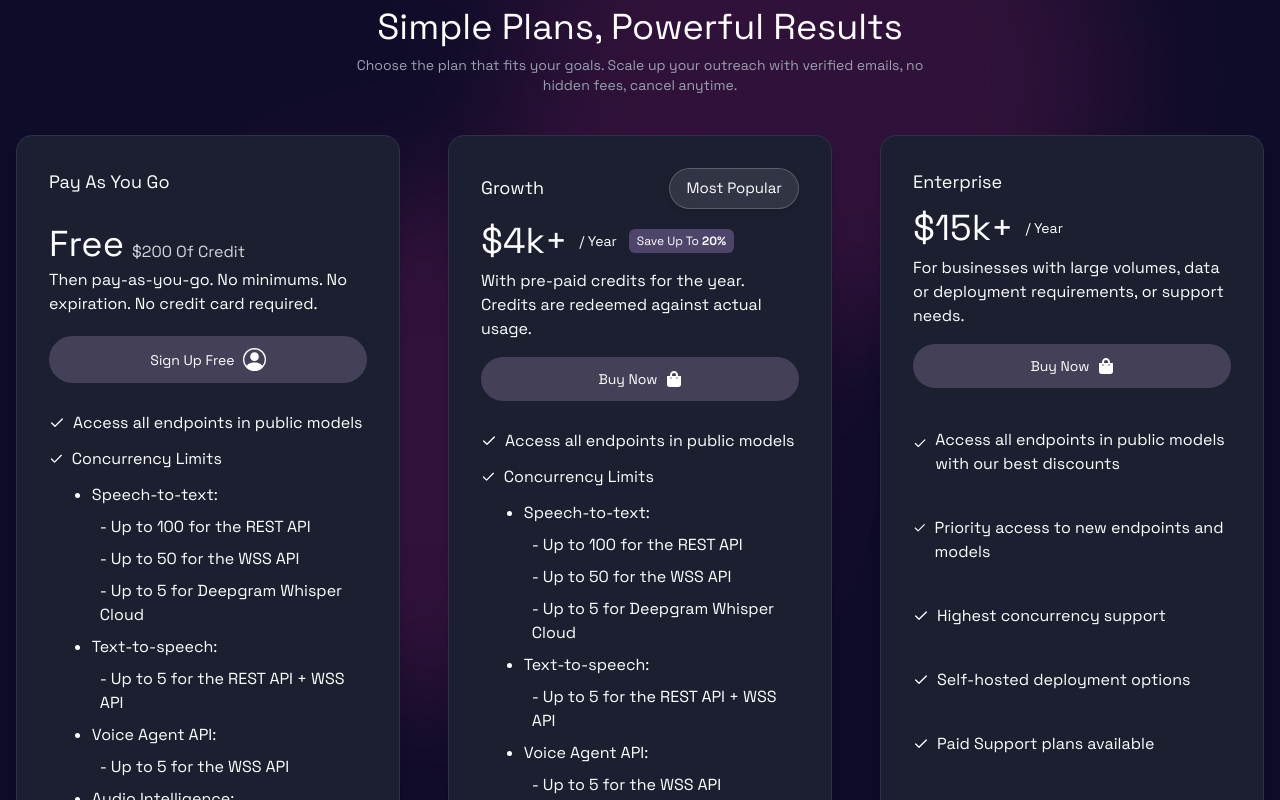
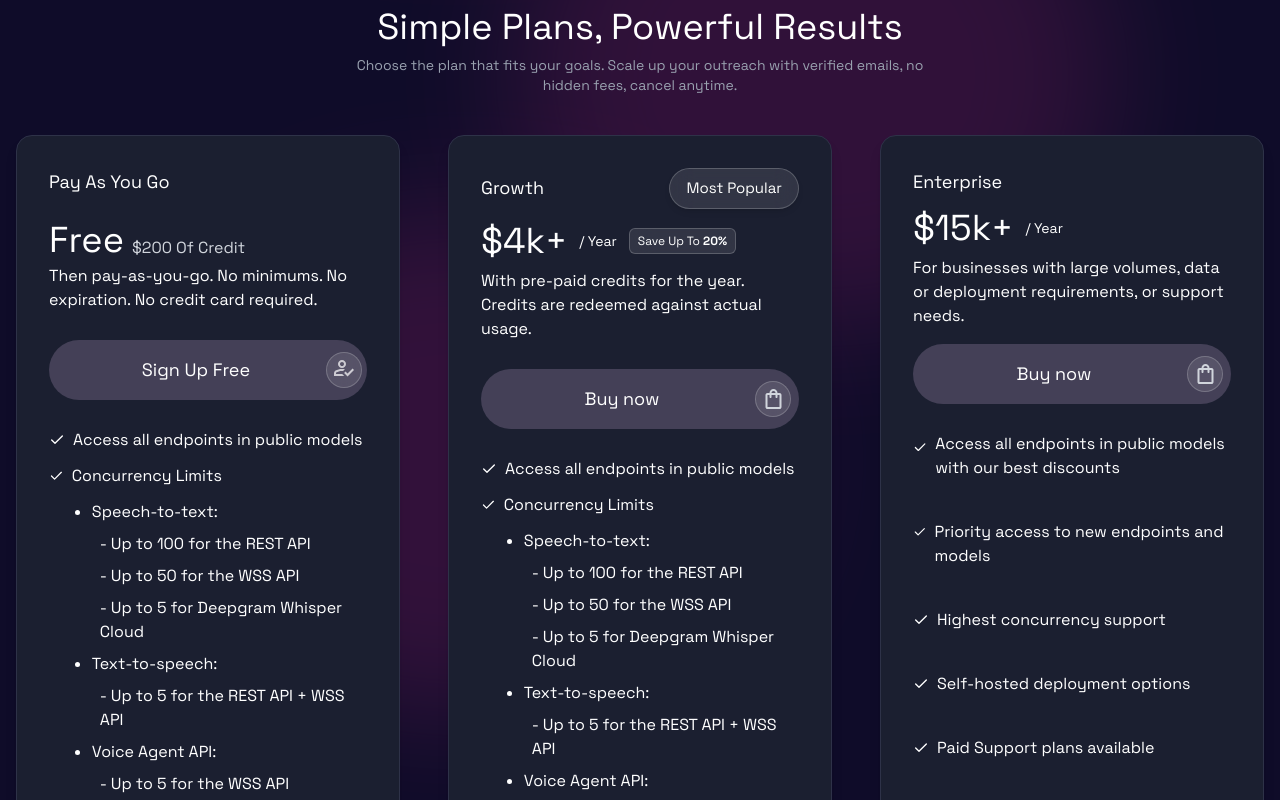
Before and after one commit to aniket1153/emailFinder, a React (Vite) app: page / in a window 1280 px wide. Shown: the part 1380-2180 px from the top of the page. Built offline with nearby package versions, Linux system fonts and the light colour scheme.

Commit message:
css  fixed add svg in button in three cards and add Download button in table

```diff
--- a/src/Components/AboutUs.jsx
+++ b/src/Components/AboutUs.jsx
@@ -74,7 +74,7 @@ const AboutUs = () => {
       </div>
 
       {/* Button */}
-      <div className="mt-10 flex justify-center lg:justify-start lg:ml-28">
+      <div className="mt-10 flex justify-center lg:justify-start lg:ml-46">
         <button className="flex items-center gap-3 text-white text-base md:text-lg font-semibold px-6 py-3 rounded-full border-2 border-blue-400 bg-gradient-to-r from-purple-500 via-pink-500 to-pink-400 hover:opacity-90 transition-all duration-300 shadow-lg">
           Read More
           <span className="bg-white/20 p-2 rounded-full">
--- /dev/null
+++ b/src/Components/LockCircleIcon.jsx
@@ -0,0 +1,28 @@
+import React from "react";
+
+const LockCircleIcon = () => {
+  return (
+    <div className="group relative w-9 h-9 cursor-pointer">
+      {/* Circle background with default glass and hover gradient */}
+      <div className="absolute inset-0 rounded-full transition-all duration-300
+        bg-white/10 backdrop-blur-sm border border-white/20
+        group-hover:bg-gradient-to-b group-hover:from-[#6B4EFF] group-hover:to-[#FC4B94] group-hover:border-transparent">
+      </div>
+
+      {/* Lock icon */}
+      <svg
+        width="17"
+        height="20"
+        viewBox="0 0 16 20"
+        fill="none"
+        xmlns="http://www.w3.org/2000/svg"
+        className="absolute top-[8px] left-[10px] transition-colors duration-300
+          fill-gray-300 group-hover:fill-white"
+      >
+        <path d="M2 20C1.45 20 0.979167 19.8042 0.5875 19.4125C0.195833 19.0208 0 18.55 0 18V6C0 5.45 0.195833 4.97917 0.5875 4.5875C0.979167 4.19583 1.45 4 2 4H4C4 2.9 4.39167 1.95833 5.175 1.175C5.95833 0.391667 6.9 0 8 0C9.1 0 10.0417 0.391667 10.825 1.175C11.6083 1.95833 12 2.9 12 4H14C14.55 4 15.0208 4.19583 15.4125 4.5875C15.8042 4.97917 16 5.45 16 6V18C16 18.55 15.8042 19.0208 15.4125 19.4125C15.0208 19.8042 14.55 20 14 20H2ZM2 18H14V6H12V8C12 8.28333 11.9042 8.52083 11.7125 8.7125C11.5208 8.90417 11.2833 9 11 9C10.7167 9 10.4792 8.90417 10.2875 8.7125C10.0958 8.52083 10 8.28333 10 8V6H6V8C6 8.28333 5.90417 8.52083 5.7125 8.7125C5.52083 8.90417 5.28333 9 5 9C4.71667 9 4.47917 8.90417 4.2875 8.7125C4.09583 8.52083 4 8.28333 4 8V6H2V18ZM6 4H10C10 3.45 9.80417 2.97917 9.4125 2.5875C9.02083 2.19583 8.55 2 8 2C7.45 2 6.97917 2.19583 6.5875 2.5875C6.19583 2.97917 6 3.45 6 4Z"/>
+      </svg>
+    </div>
+  );
+};
+
+export default LockCircleIcon;
--- a/src/Components/SimplePlans.jsx
+++ b/src/Components/SimplePlans.jsx
@@ -3,6 +3,8 @@ import {  FaArrowRight, FaShoppingBag } from "react-icons/fa";
 import { BsPersonCircle } from "react-icons/bs";
  import { FiCheck  } from 'react-icons/fi';
 import { RxCross1 } from 'react-icons/rx';
+import UserIconButton from "./UserIconButton";
+import LockCircleIcon from "./LockCircleIcon";
 
 const SimplePlans = () => {
   return (
@@ -34,16 +36,16 @@ const SimplePlans = () => {
 
         {/* CARD 1: Pay As You Go */}
         <div className="flex group flex-col min-h-[680px] bg-[#1b1f30] border border-[#2e3248] hover:bg-gradient-to-b hover:from-[#6B4EFF] hover:to-[#FC4B94] text-white rounded-2xl p-6 sm:p-8 w-full max-w-[400px] shadow-lg transition-colors duration-300 relative z-10">
-          <h3 className="text-lg font-spaceGrotesk mb-7">Pay As You Go</h3>
+          <h3 className="text-lg font-spaceGrotesk mb-6">Pay As You Go</h3>
           <div className="text-4xl font-spaceGrotesk mb-1 flex items-center">
             Free <span className="text-[1rem] text-gray-300 ml-2 mt-4">$200 Of Credit</span>
           </div>
-          <p className="text-[1rem] text-white mb-5 font-inter">
+          <p className="text-[1rem] text-white mb-7 font-inter">
             Then pay-as-you-go. No minimums. No expiration. No credit card required.
           </p>
-          <button className="w-full bg-[#444057] group-hover:bg-white group-hover:text-black transition-colors duration-200 py-3 rounded-full font-inter flex items-center justify-center gap-2 text-sm mb-7">
-            Sign Up Free <BsPersonCircle size={23} />
-          </button>
+          <div className="w-full text-lg  bg-[#444057] group-hover:bg-white group-hover:text-black transition-colors duration-200 py-3 rounded-full font-inter flex items-center justify-center   mb-7">
+            <div className="mr-19 ml-22">Sign Up Free</div> <div className=" "><UserIconButton className="bg-gray-900 min-h-screen ml-7 flex items-center justify-center"/></div>
+          </div>
           <ul className="space-y-3 text-[1rem] font-inter">
             <li className="flex items-start gap-2">
               <FiCheck size={16} className="mt-1" />
@@ -75,26 +77,26 @@ const SimplePlans = () => {
         </div>
 
         {/* CARD 2: Growth */}
-        <div className="flex group flex-col min-h-[680px] bg-[#1b1f30] border border-[#2e3248] hover:bg-gradient-to-b hover:from-[#6B4EFF] hover:to-[#FC4B94] text-white rounded-2xl p-6 sm:p-8 w-full max-w-[400px] shadow-lg transition-colors duration-300 relative z-10">
+        <div className="flex group flex-col min-h-[680px] bg-[#1b1f30] border border-[#2e3248] hover:bg-gradient-to-b hover:from-[#6B4EFF] hover:to-[#FC4B94] text-white rounded-2xl p-6 sm:p-8 w-full max-w-[400px] shadow-lg transition-colors duration-300 relative z-10 cursor-pointer hover:cursor-default">
           <div className="flex justify-between items-center mb-3">
-            <h3 className="text-lg font-spaceGrotesk">Growth</h3>
-            <div className="bg-white/10 backdrop-blur-md border border-white/20 text-[15px] px-4 py-2 rounded-3xl font-spaceGrotesk shadow-md">
+            <h3 className="text-lg font-spaceGrotesk ">Growth</h3>
+            <div className="bg-white/10 backdrop-blur-md border border-white/20 text-[15px] px-4 py-2 rounded-3xl font-spaceGrotesk  shadow-md">
               Most Popular
             </div>
           </div>
           <div className="flex items-center gap-3 mb-2">
             <div className="text-4xl font-spaceGrotesk">$4k+</div>
             <div className="text-sm">/ Year</div>
-            <div className="bg-[#4F456B] text-xs px-2 py-1 rounded-md">
+            <div className="bg-white/10 backdrop-blur-md border border-white/20 text-xs px-2 py-1 rounded-md">
               Save Up To <strong>20%</strong>
             </div>
           </div>
-          <p className="text-[1rem] font-inter mb-4">
+          <p className="text-[1rem] font-inter mb-7">
             With pre-paid credits for the year. Credits are redeemed against actual usage.
           </p>
-          <button className="w-full bg-[#444057] group-hover:bg-white group-hover:text-black transition-colors duration-200 py-3 rounded-full font-inter flex items-center justify-center gap-2 text-sm mb-7">
-            Buy Now <FaShoppingBag className="text-base" />
-          </button>
+          <div className="w-full  bg-[#444057] group-hover:bg-white group-hover:text-black transition-colors duration-200 py-3 rounded-full font-inter flex items-center justify-center  text-lg  mb-7">
+            <div className="mr-24 ml-24">Buy now</div> <div className=" "><LockCircleIcon className="bg-gray-900 min-h-screen ml-7 flex items-center justify-center"/></div>
+          </div>
           <ul className="space-y-3 text-[1rem] font-inter">
             <li className="flex items-start gap-2">
               <FiCheck size={16} className="mt-1" />
@@ -137,9 +139,9 @@ const SimplePlans = () => {
           <p className="text-[1rem] font-inter mb-4">
             For businesses with large volumes, data or deployment requirements, or support needs.
           </p>
-          <button className="w-full bg-[#444057] group-hover:bg-white group-hover:text-black transition-colors duration-200 py-3 rounded-full font-inter flex items-center justify-center gap-2 text-sm mb-10">
-            Buy Now <FaShoppingBag className="text-base" />
-          </button>
+           <div className="w-full  bg-[#444057] group-hover:bg-white group-hover:text-black transition-colors duration-200 py-3 rounded-full font-inter flex items-center justify-center  text-lg  mb-7">
+            <div className="mr-24 ml-24">Buy now</div> <div className=" "><LockCircleIcon className="bg-gray-900 min-h-screen ml-7 flex items-center justify-center"/></div>
+          </div>
           <ul className="space-y-10 text-[1rem] font-inter">
             <li className="flex items-start gap-2">
               <FiCheck size={23} className="mt-1" />
--- /dev/null
+++ b/src/Components/UserIconButton.jsx
@@ -0,0 +1,26 @@
+import React from "react";
+
+const UserIconButton = () => {
+  return (
+    <div className="group relative w-9 h-9 cursor-pointer transition-transform duration-300 hover:scale-90">
+      {/* Outer glass circle */}
+      <div className="absolute inset-0 rounded-full bg-white/10 border border-white/20 backdrop-blur-sm transition-all duration-300 group-hover:bg-gradient-to-b group-hover:from-[#6B4EFF] group-hover:to-[#FC4B94] group-hover:border-transparent" />
+
+      {/* Inner icon */}
+      <svg
+        width="20"
+        height="17"
+        viewBox="0 0 20 17"
+        xmlns="http://www.w3.org/2000/svg"
+        className="absolute top-[8px] left-[8px] transition-colors duration-300 text-white/70 group-hover:text-white"
+      >
+        <path
+          d="M0 16V13.2C0 12.65 0.141667 12.1333 0.425 11.65C0.708333 11.1667 1.1 10.8 1.6 10.55C2.45 10.1167 3.40833 9.75 4.475 9.45C5.54167 9.15 6.71667 9 8 9C8.5 9 8.9875 9.025 9.4625 9.075C9.9375 9.125 10.4 9.2 10.85 9.3L9.1 11.05C8.91667 11.0167 8.7375 11 8.5625 11H8C6.81667 11 5.75417 11.1417 4.8125 11.425C3.87083 11.7083 3.1 12.0167 2.5 12.35C2.35 12.4333 2.22917 12.55 2.1375 12.7C2.04583 12.85 2 13.0167 2 13.2V14H8.25L10.25 16H0ZM13.55 16.4L10.1 12.95L11.5 11.55L13.55 13.6L18.6 8.55L20 9.95L13.55 16.4ZM8 8C6.9 8 5.95833 7.60833 5.175 6.825C4.39167 6.04167 4 5.1 4 4C4 2.9 4.39167 1.95833 5.175 1.175C5.95833 0.391667 6.9 0 8 0C9.1 0 10.0417 0.391667 10.825 1.175C11.6083 1.95833 12 2.9 12 4C12 5.1 11.6083 6.04167 10.825 6.825C10.0417 7.60833 9.1 8 8 8ZM8 6C8.55 6 9.02083 5.80417 9.4125 5.4125C9.80417 5.02083 10 4.55 10 4C10 3.45 9.80417 2.97917 9.4125 2.5875C9.02083 2.19583 8.55 2 8 2C7.45 2 6.97917 2.19583 6.5875 2.5875C6.19583 2.97917 6 3.45 6 4C6 4.55 6.19583 5.02083 6.5875 5.4125C6.97917 5.80417 7.45 6 8 6Z"
+          fill="currentColor"
+        />
+      </svg>
+    </div>
+  );
+};
+
+export default UserIconButton;
--- a/src/pages/Pricing.jsx
+++ b/src/pages/Pricing.jsx
@@ -7,6 +7,8 @@ import { ImCross } from 'react-icons/im';
 import { RxCross1 } from 'react-icons/rx';
 import FAQSection from '../Components/FAQSection';
 import Footer from '../Components/Footer';
+import UserIconButton from '../Components/UserIconButton';
+import LockCircleIcon from '../Components/LockCircleIcon';
 
 const ComparisonTable = () => (
 
@@ -107,7 +109,7 @@ const [activeIndex, setActiveIndex] = useState(null);
   return (
    <div className='w-[100%]'>
      <div className='w-full  text-white py-20 px-4 md:px-12 lg:px-12 font-sans'>
-        <div className=" text-white mb-10 lg:ml-18">
+        <div className=" text-white mb-10  lg:ml-40">
         <h2 className="text-4xl md:text-4xl font-spaceGrotesk mb-2">
           Simple Plans, Powerful Results
         </h2>
@@ -132,9 +134,9 @@ const [activeIndex, setActiveIndex] = useState(null);
     <p className="text-[1rem] text-white mb-5 font-inter">
       Then pay-as-you-go. No minimums. No expiration. No credit card required.
     </p>
-    <button className="w-full bg-[#444057] group-hover:bg-white group-hover:text-black transition-colors duration-200 py-3 rounded-full font-inter flex items-center justify-center gap-2 text-sm mb-7">
-      Sign Up Free <BsPersonCircle size={23} />
-    </button>
+   <div className="w-full text-lg  bg-[#444057] group-hover:bg-white group-hover:text-black transition-colors duration-200 py-3 rounded-full font-inter flex items-center justify-center   mb-7">
+            <div className="mr-19 ml-22">Sign Up Free</div> <div className=" "><UserIconButton className="bg-gray-900 min-h-screen ml-7 flex items-center justify-center"/></div>
+          </div>
     <ul className="space-y-3 text-[1rem] font-inter">
       <li className="flex items-start gap-2">
         <FiCheck size={16} className="mt-1" />
@@ -183,9 +185,9 @@ const [activeIndex, setActiveIndex] = useState(null);
     <p className="text-[1rem] font-inter mb-4">
       With pre-paid credits for the year. Credits are redeemed against actual usage.
     </p>
-    <button className="w-full bg-[#444057] group-hover:bg-white group-hover:text-black transition-colors duration-200 py-3 rounded-full font-inter flex items-center justify-center gap-2 text-sm mb-7">
-      Buy Now <FaShoppingBag className="text-base" />
-    </button>
+   <div className="w-full  bg-[#444057] group-hover:bg-white group-hover:text-black transition-colors duration-200 py-3 rounded-full font-inter flex items-center justify-center  text-lg  mb-7">
+            <div className="mr-24 ml-24">Buy now</div> <div className=" "><LockCircleIcon className="bg-gray-900 min-h-screen ml-7 flex items-center justify-center"/></div>
+          </div>
     <ul className="space-y-3 text-[1rem] font-inter">
       <li className="flex items-start gap-2">
         <FiCheck size={16} className="mt-1" />
@@ -228,9 +230,9 @@ const [activeIndex, setActiveIndex] = useState(null);
     <p className="text-[1rem] font-inter mb-4">
       For businesses with large volumes, data or deployment requirements, or support needs.
     </p>
-    <button className="w-full bg-[#444057] group-hover:bg-white group-hover:text-black transition-colors duration-200 py-3 rounded-full font-inter flex items-center justify-center gap-2 text-sm mb-10">
-      Buy Now <FaShoppingBag className="text-base" />
-    </button>
+    <div className="w-full  bg-[#444057] group-hover:bg-white group-hover:text-black transition-colors duration-200 py-3 rounded-full font-inter flex items-center justify-center  text-lg  mb-7">
+            <div className="mr-24 ml-24">Buy now</div> <div className=" "><LockCircleIcon className="bg-gray-900 min-h-screen ml-7 flex items-center justify-center"/></div>
+          </div>
     <ul className="space-y-10 text-[1rem] font-inter">
       <li className="flex items-start gap-2">
         <FiCheck size={23} className="mt-1" />
```
Also changed, not shown: src/pages/Home.jsx (+10 -5 lines).
